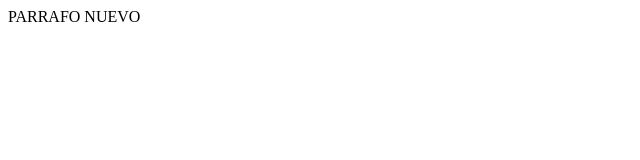
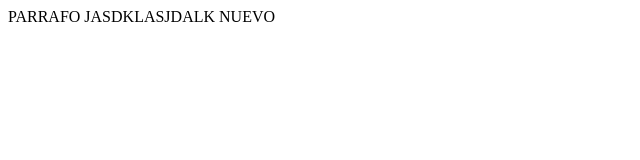
Before and after one commit to dropeedro/my-app, a plain HTML site: page index.html in a window 1280 px wide. Shown: the whole page, without its empty margins (0-640 px from the left). Drawn offline with Linux system fonts and the light colour scheme.

Commit message:
cambio en el parrafo

```diff
--- a/index.html
+++ b/index.html
@@ -6,6 +6,6 @@
     <title>Document</title>
 </head>
 <body>
-    <p>PARRAFO NUEVO</p>
+    <p>PARRAFO JASDKLASJDALK NUEVO</p>
 </body>
 </html>
```
